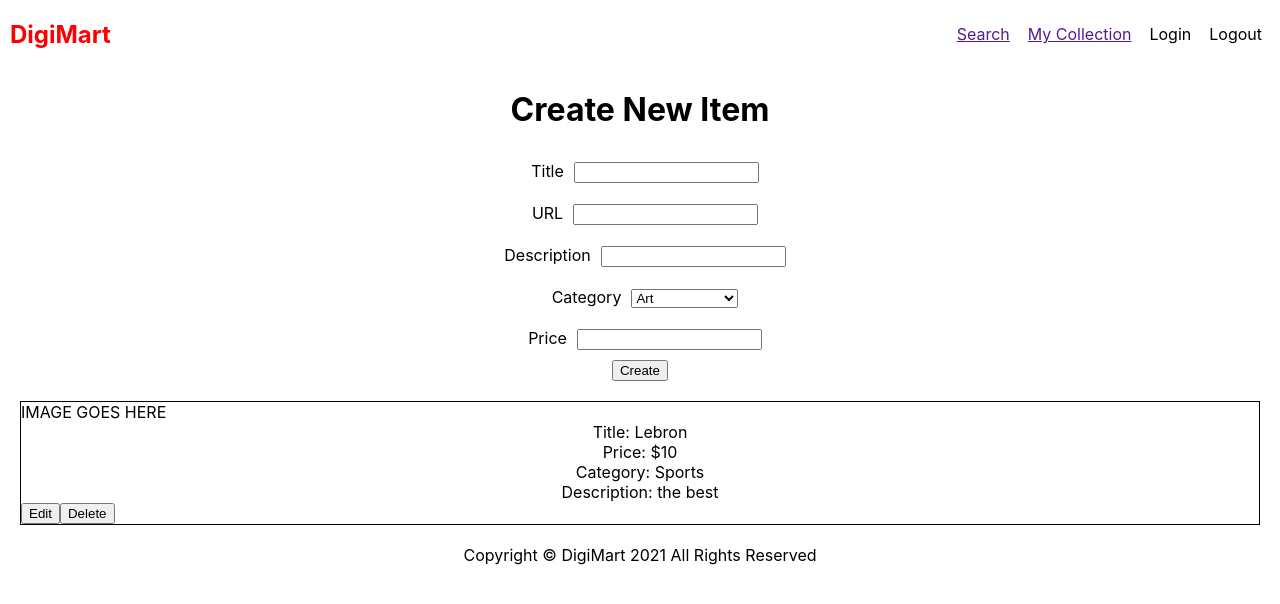
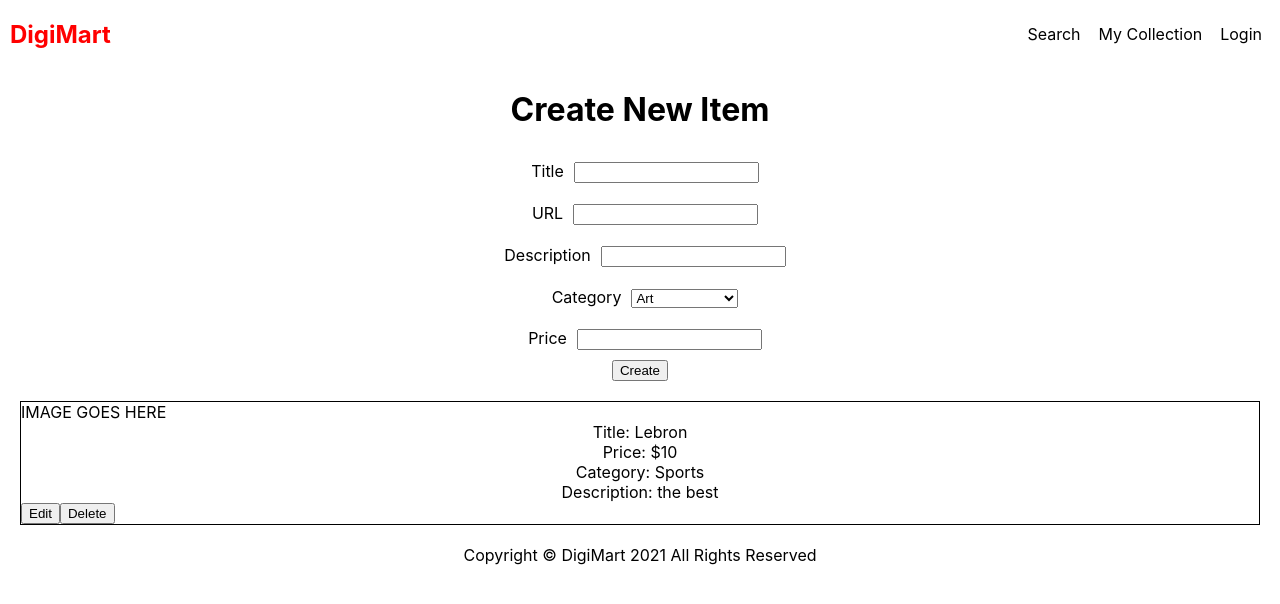
Before and after one commit to jchoi192/digimart-react, a React (Create React App) app: page / in a window 1280 px wide. Shown: the top 604 px of the page. Built offline with nearby package versions, Linux system fonts and the light colour scheme; no server answers.

Commit message:
feat: completes auth and styles

```diff
--- a/src/App.js
+++ b/src/App.js
@@ -1,6 +1,7 @@
 import { useState, useEffect } from 'react';
 import Header from './components/Header/Header'
 import Footer from './components/Footer/Footer'
+import { auth } from './services/firebase'
 import './App.css';
 
 function App() {
@@ -23,6 +24,10 @@ function App() {
     editMode: false
   });
 
+  const [userState, setUserState] = useState({
+    user: null,
+  });
+
   useEffect(function() {
     async function getAppData() {
       const listings = await fetch('http://localhost:3001/api/listings')
@@ -35,6 +40,8 @@ function App() {
     }
 
     getAppData();
+
+    auth.onAuthStateChanged(user => setUserState({ user }));
   }, []);
 
 
@@ -126,7 +133,9 @@ async function handleSubmit(e) {
 
   return (
     <div className="App">
-      <Header />
+      <Header
+        user={userState.user}
+      />
       <div className='App-Body'>
       <h1>Create New Item</h1>
       <form className='CreateForm' onSubmit={handleSubmit}>
--- a/src/components/Header/Header.js
+++ b/src/components/Header/Header.js
@@ -1,20 +1,35 @@
 import styles from './Header.module.css'
 import { login, logout } from '../../services/firebase';
 
-const Header = () => (
+const Header = (props) => (
     <div className={styles.Header}>
         <nav>
             <h2 className='logo'>DigiMart</h2>
             <a href="">Search</a>
             <a href="">My Collection</a>
-            <li
-                className={styles.auth}
-                onClick={login}
-                >Login</li>
-            <li
-                className={styles.auth}
-                onClick={logout}
-                >Logout</li>
+            <ul>
+                {
+                    props.user ?
+                    <>
+                    <li>Welcome, {props.user.displayName}</li>
+                    <li style={{ textDecoration: 'none'}}>
+                        <img
+                        style={{height: '2.8rem', borderRadius: '50%', textDecoration: 'none'}}
+                        src={props.user.photoURL}
+                        alt={props.user.displayName}/>
+                    </li>
+                    <li
+                        className={styles.auth}
+                        onClick={logout}>
+                    Logout</li>
+                </>
+                :
+                <li
+                    className={styles.auth}
+                    onClick={login}
+                    >Login</li>
+                }
+                </ul>
         </nav>
     </div>
 )
--- a/src/components/Header/Header.module.css
+++ b/src/components/Header/Header.module.css
@@ -14,9 +14,19 @@
 .Header a {
     padding-right: 18px;
     text-align: right;
+    text-decoration: none;
+    color: black
 }
 
-.auth {
+.Header li {
     list-style: none;
     padding-right: 18px;
+    cursor: pointer;
+    text-decoration: none;
 }
+
+ul {
+    display: flex;
+    align-items: center;
+    padding-left: 0
+}
--- a/src/services/firebase.js
+++ b/src/services/firebase.js
@@ -13,13 +13,14 @@ const config = {
 firebase.initializeApp(config);
 
 const googleProvider = new firebase.auth.GoogleAuthProvider();
+const auth= firebase.auth();
 
 function login() {
-    firebase.auth().signInWithPopup(googleProvider);
+    auth.signInWithPopup(googleProvider);
 }
 
 function logout() {
-    firebase.auth().signOut();
+    auth.signOut();
 }
 
-export { login, logout }
+export { login, logout, auth }
```
